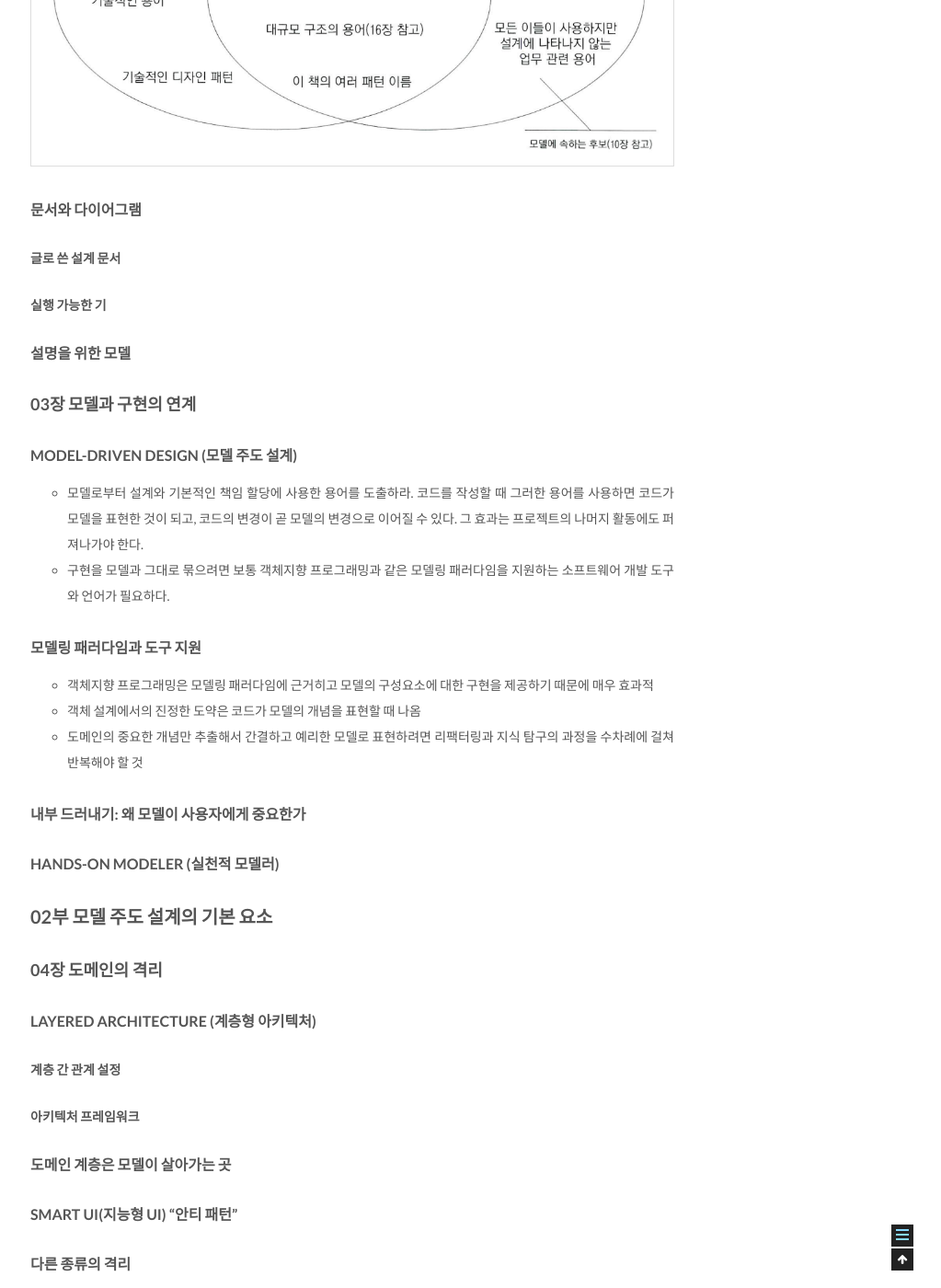
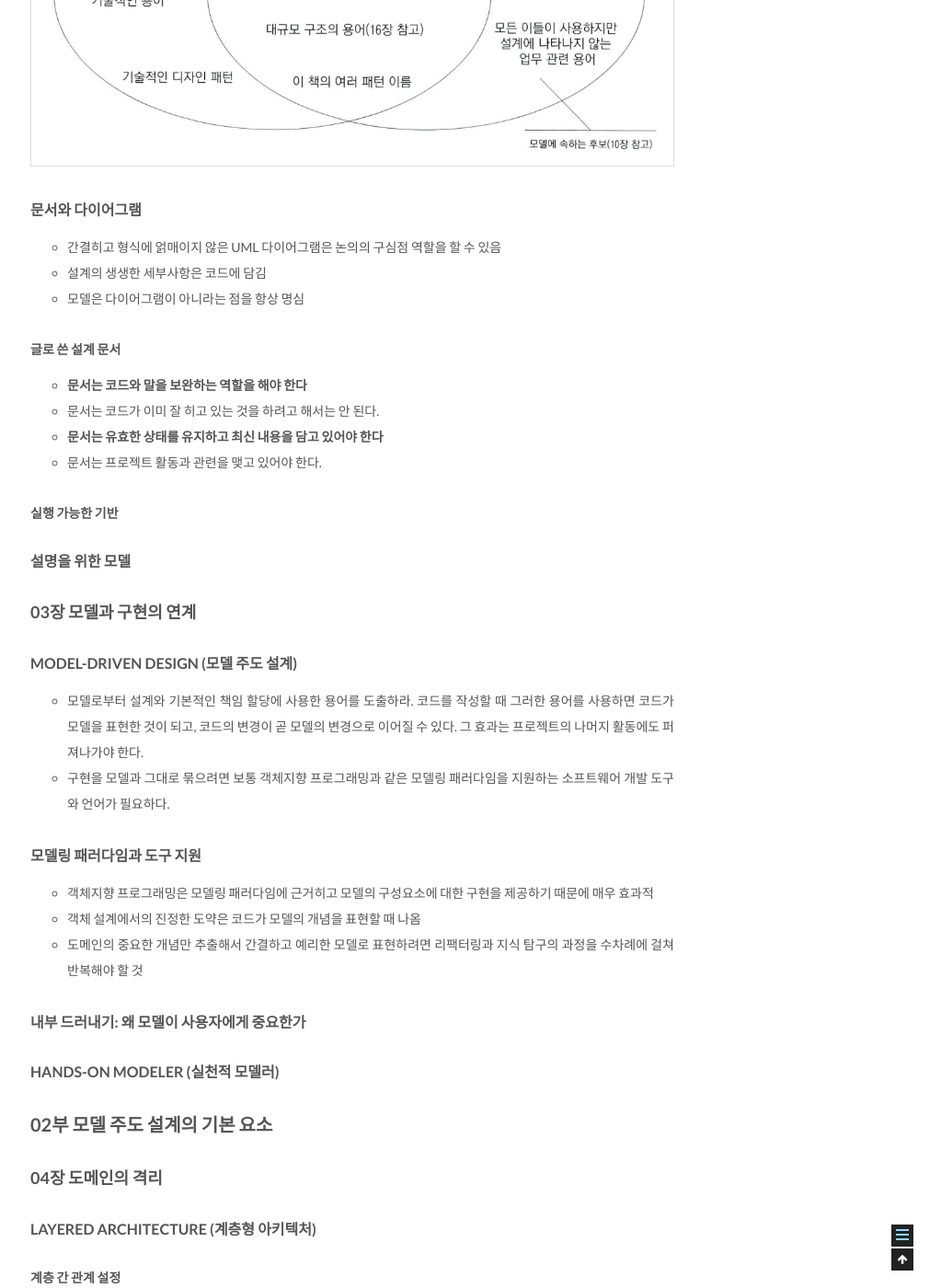
Before and after one commit to csj4032/csj4032.github.io, a Jekyll site: the page built from _posts/2018-02-21-도메인주도설계.md, in a window 1280 px wide and 1400 px high, scrolled down 7217 px. Shown: the whole window at 92% size, without its empty margins (257-1280 px from the left). Built offline with Jekyll 4.4.1, drawn with Linux system fonts in a browser that asks for light colours.

Commit message:
도메인 주도 설계 포스팅 수정

```diff
--- a/_posts/2018-02-21-도메인주도설계.md
+++ b/_posts/2018-02-21-도메인주도설계.md
@@ -157,10 +157,17 @@ public boolean isAllowed(Cargo calgo, Voyage voyage) {
 ![도메인주도설계](/assets/images/books/컴퓨터공학/소프트웨어공학/도메인주도설계/figure_2-3.png)
 
 #### 문서와 다이어그램
+* 간결히고 형식에 얽매이지 않은 UML 다이어그램은 논의의 구심점 역할을 할 수 있음
+* 설계의 생생한 세부사항은 코드에 담김
+* 모델은 다이어그램이 아니라는 점을 항상 명심
 
 ##### 글로 쓴 설계 문서
+* **문서는 코드와 말을 보완하는 역할을 해야 한다**
+* 문서는 코드가 이미 잘 히고 있는 것을 하려고 해서는 안 된다.
+* **문서는 유효한 상태를 유지하고 최신 내용을 담고 있어야 한다**
+* 문서는 프로젝트 활동과 관련을 맺고 있어야 한다.
 
-##### 실행 가능한 기
+##### 실행 가능한 기반
 
 #### 설명을 위한 모델
 
```
